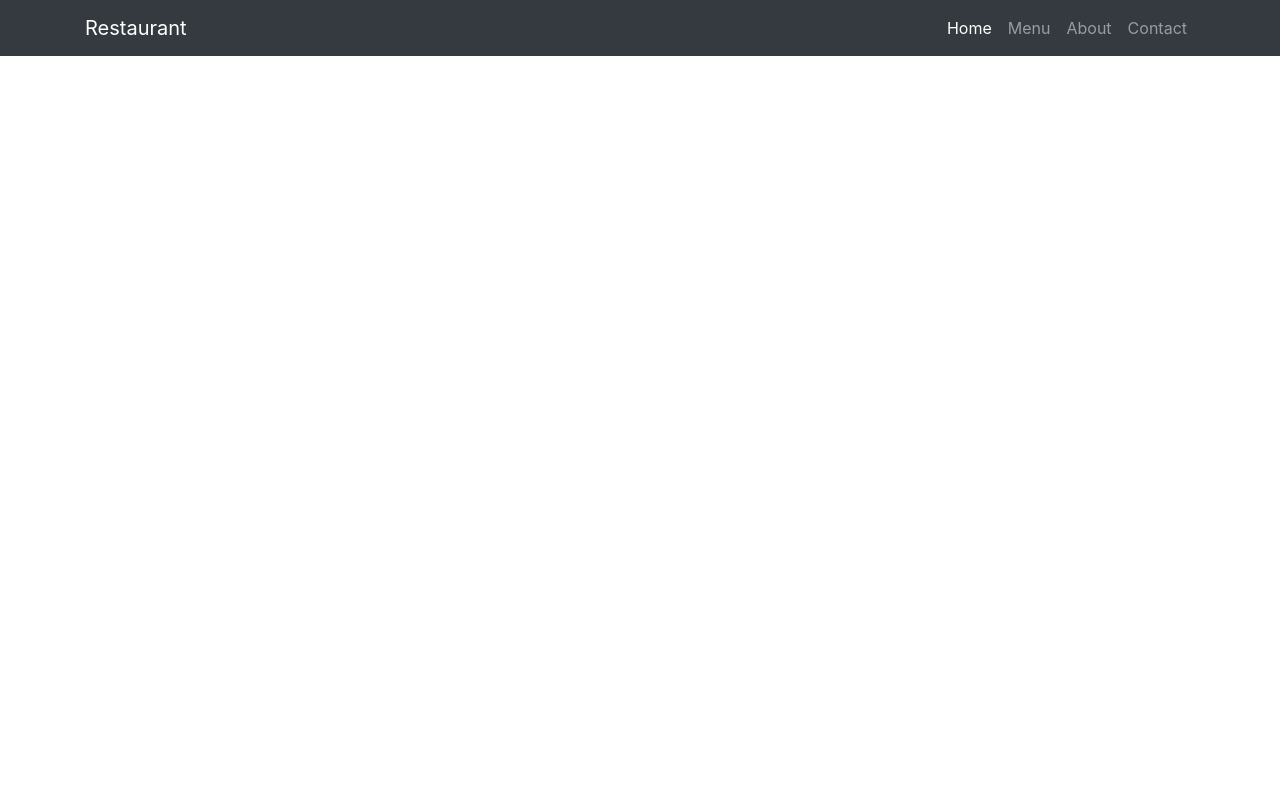
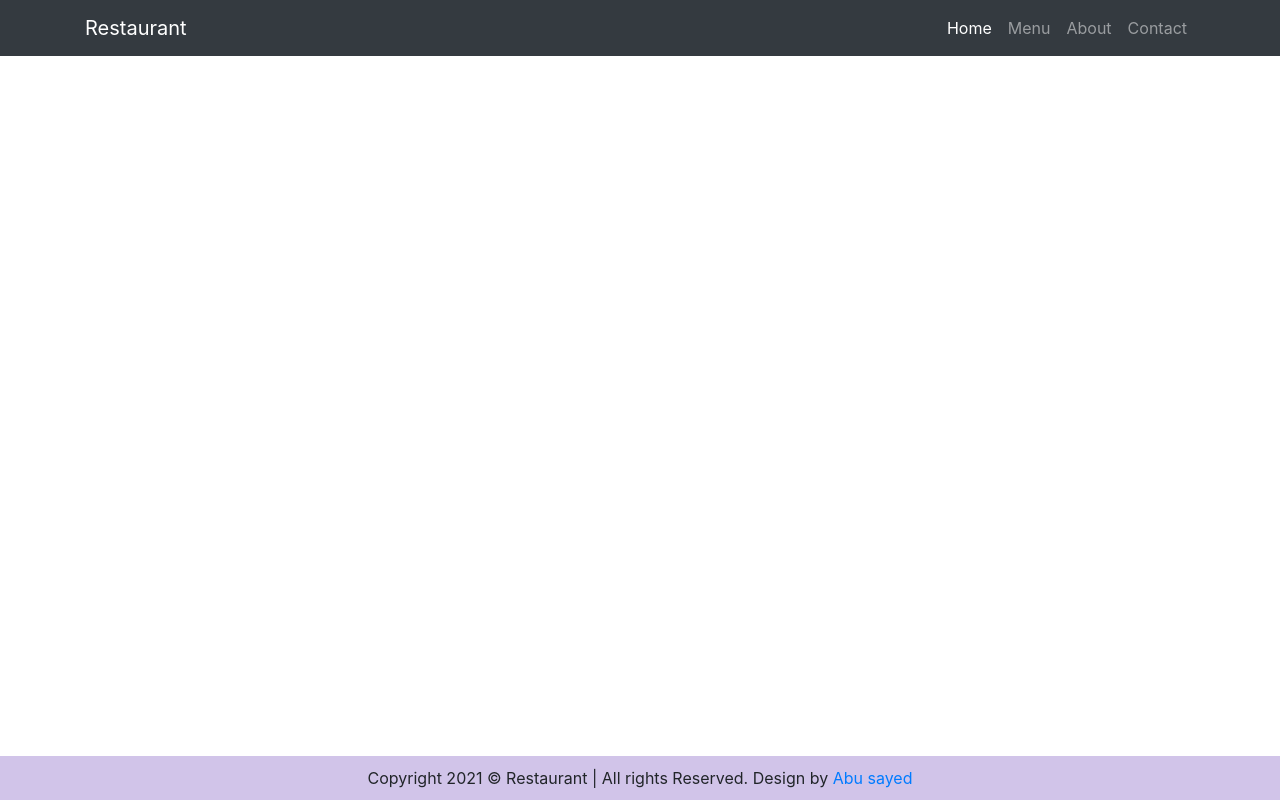
Before and after one commit to AbuSayedDev/react-restaurant, a React (Create React App) app: page /home in a window 1280 px wide. Built offline with nearby package versions, Linux system fonts and the light colour scheme.

Commit message:
footer integrations

```diff
--- a/src/App.css
+++ b/src/App.css
@@ -1,3 +1,12 @@
 /* .App {
   text-align: center;
 } */
+
+.footer {
+  width: 100%;
+  position: fixed;
+  background-color: #D1C4E9;
+  margin: 0 auto;
+  padding: 10px 0;
+  bottom: 0;
+}
--- a/src/component/footer/Footer.js
+++ b/src/component/footer/Footer.js
@@ -4,8 +4,14 @@ import React from"react";
 
 const Footer = () => {
     return(
-        <div>
-
+        <div className="footer text-center">
+            <div className="container">
+                <div className="row align-items-center">
+                    <div className="col-md-12">
+                        <p className="pb-0 mb-0">Copyright 2021 © Restaurant | All rights Reserved. Design by <a href="https://abusayed.info" target="_blank">Abu sayed</a> </p>
+                    </div>
+                </div>
+            </div>
 
         </div>
     );
```
